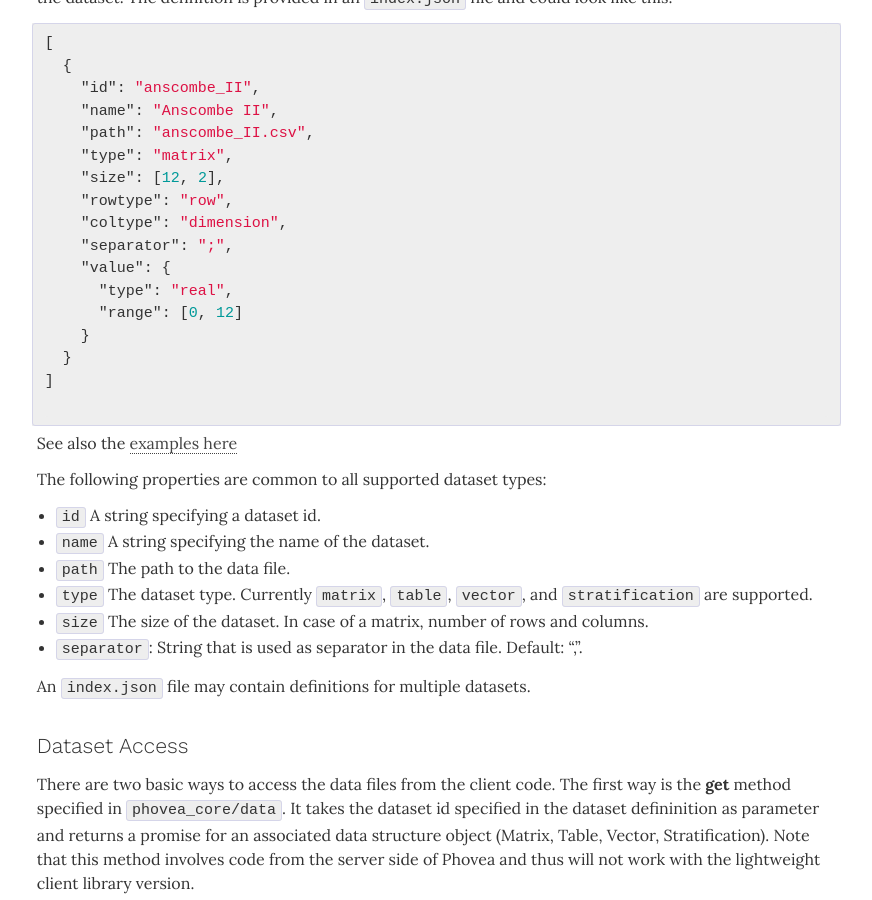
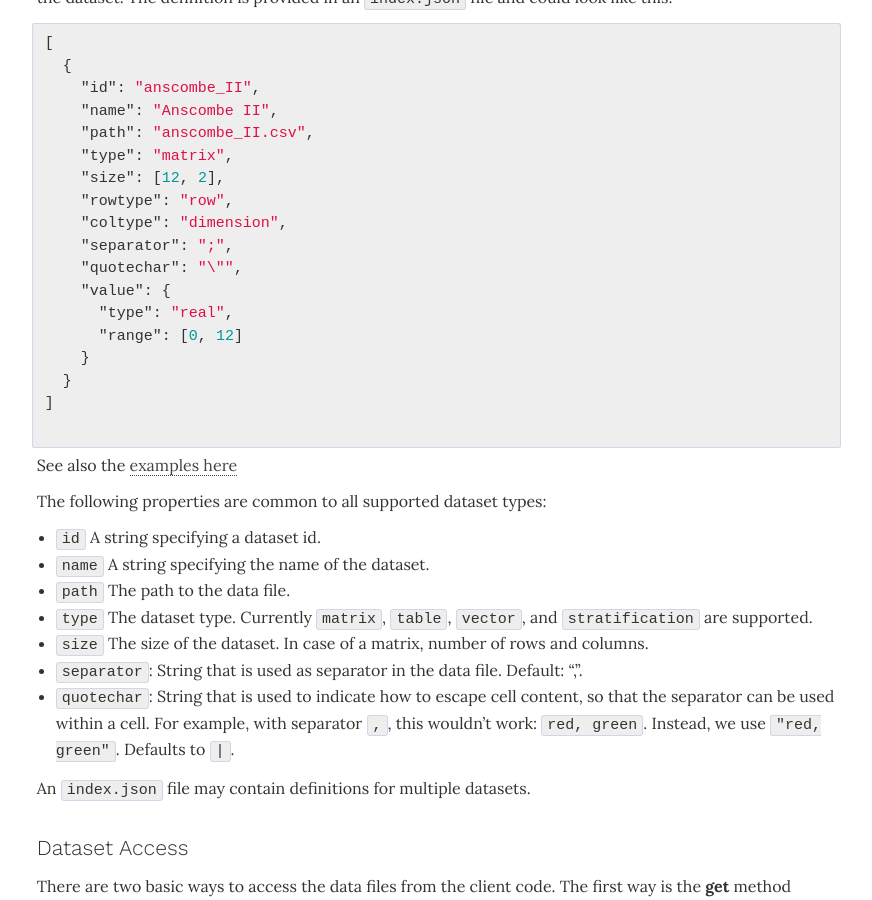
Before and after one commit to phovea/phovea.github.io, a Jekyll site: the page built from tutorials/data_structure.md, in a window 1280 px wide and 900 px high, scrolled down 1050 px. Shown: the whole window, without its empty margins (317-1189 px from the left). Built offline with Jekyll 4.4.1, drawn with Linux system fonts in a browser that asks for light colours; nearby versions of some CDN libraries; some web fonts are replaced.

Commit message:
added quotechar to description

```diff
--- a/tutorials/data_structure.md
+++ b/tutorials/data_structure.md
@@ -40,6 +40,7 @@ Tabular datasets in a form of .csv files can be loaded by providing the dataset
     "rowtype": "row",
     "coltype": "dimension",
     "separator": ";",
+    "quotechar": "\"",
     "value": {
       "type": "real",
       "range": [0, 12]
@@ -59,6 +60,7 @@ The following properties are common to all supported dataset types:
 * `type` The dataset type. Currently `matrix`, `table`, `vector`, and `stratification` are supported.
 * `size` The size of the dataset. In case of a matrix, number of rows and columns.
 * `separator`: String that is used as separator in the data file. Default: ",".
+* `quotechar`: String that is used to indicate how to escape cell content, so that the separator can be used within a cell. For example, with separator `,`, this wouldn't work: `red, green`. Instead, we use `"red, green"`. Defaults to `|`.
 
 An `index.json` file may contain definitions for multiple datasets.
 
@@ -173,6 +175,7 @@ This is how the definition of a table file could look like:
     "size": [10, 4],
     "type": "table",
     "idtype": "patient",
+    "quotechar": "\"",
     "columns": [
     {
       "name": "Gender",
```
